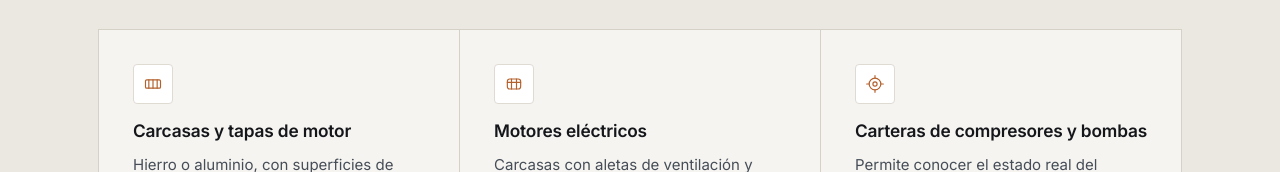
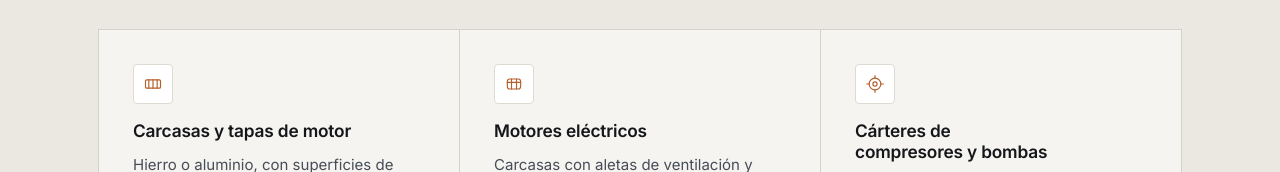
Before and after one commit to GabyFCE/arenados-web, a plain HTML site: page index.html in a window 1280 px wide. Shown: the part 2240-2412 px from the top of the page. Drawn offline with Linux system fonts and the light colour scheme.

Commit message:
fix: cárteres en la grilla de aplicaciones

```diff
--- a/index.html
+++ b/index.html
@@ -187,7 +187,7 @@
         <div class="caso__icon" aria-hidden="true">
           <svg viewBox="0 0 24 24" fill="none" stroke="currentColor" stroke-linecap="round" stroke-linejoin="round"><circle cx="12" cy="12" r="7"/><circle cx="12" cy="12" r="2.5"/><path d="M12 5V2M12 22v-3M5 12H2M22 12h-3"/></svg>
         </div>
-        <h3>Carteras de compresores y bombas</h3>
+        <h3>Cárteres de compresores y bombas</h3>
         <p>
           Permite conocer el estado real del material antes de reparar. Con la superficie limpia
           aparecen las fisuras que la pintura ocultaba, y la decisión de reparar o reemplazar se
```
